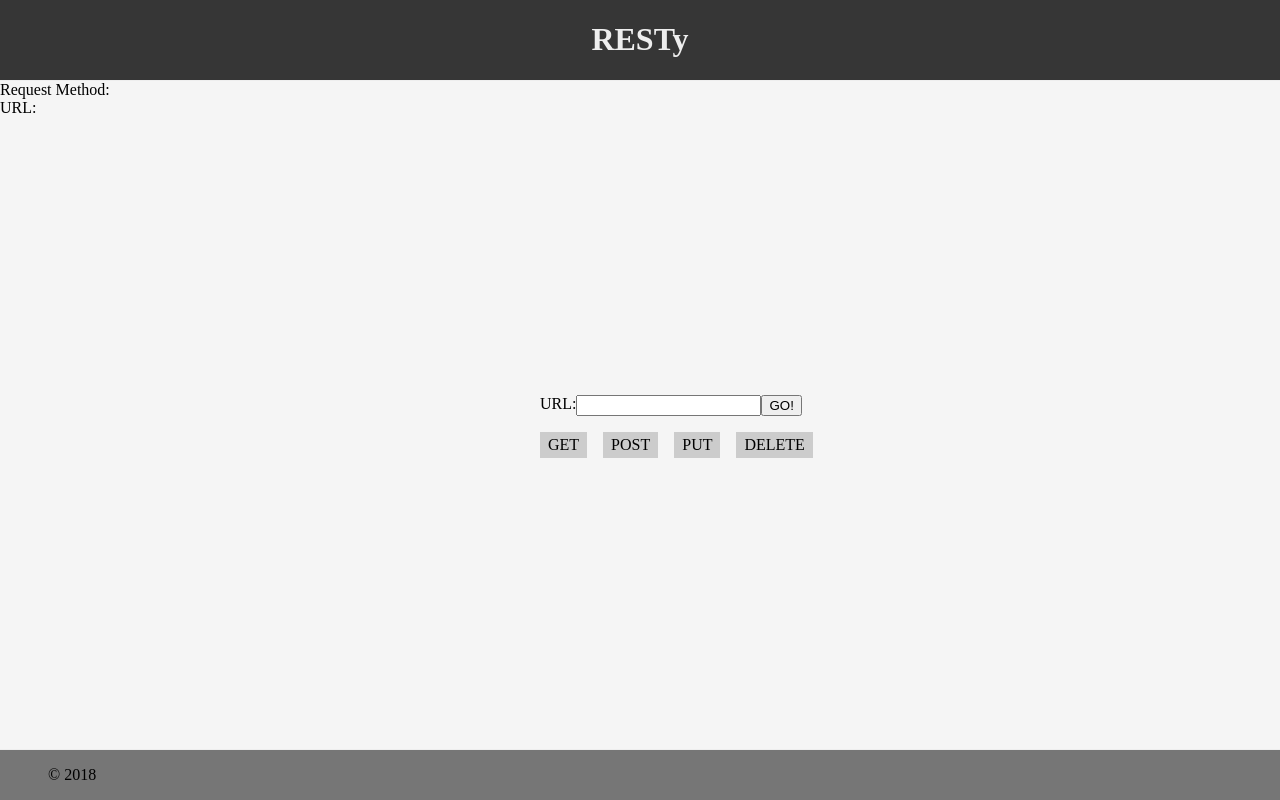
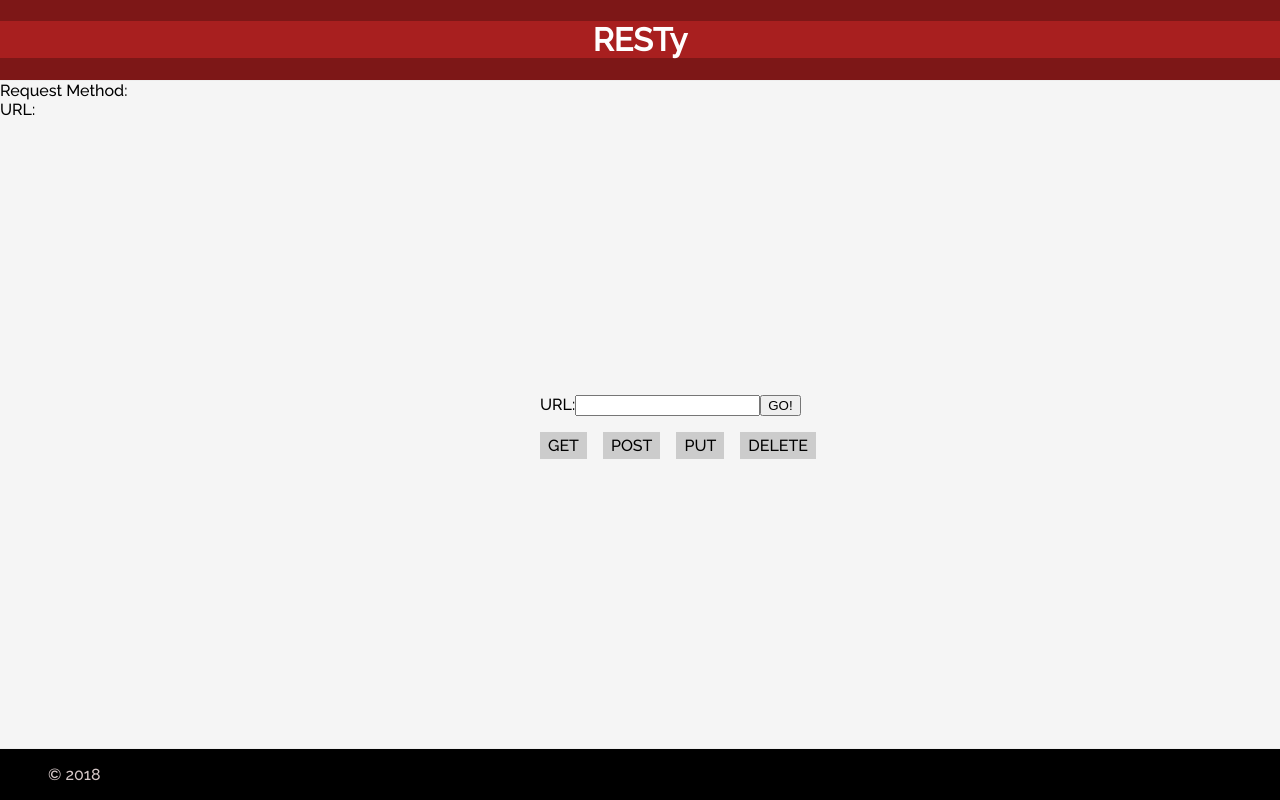
Before and after one commit to Code-Fellows-SpencerTower/resty, a React (Create React App) app: page / in a window 1280 px wide. Built offline with nearby package versions, Linux system fonts and the light colour scheme.

Commit message:
adds scss styling

```diff
--- a/src/app.scss
+++ b/src/app.scss
@@ -1,4 +1,8 @@
+@import url('https://fonts.googleapis.com/css2?family=Raleway:wght@500&display=swap');
+
 $backgroundColor: #f5f5f5;
+$radius: 40%;
+$fontFamily: 'Raleway', sans-serif;
 
 html, body {
   height: 100%;
@@ -14,21 +18,7 @@ body {
     display: flex;
     flex-direction: column;
     height: 100%;
-  }
+    font-family: $fontFamily;
 
-  footer {
-    background: darken($backgroundColor, 50);
-    border-top: 1px solid #eee;
-    padding: 1em 3em;
-    margin: 0;
-  }
-
-  header {
-    background: darken($backgroundColor, 75);
-    border-bottom: 1px solid #eee;
-    color: #eee;
-    padding: 0;
-    margin: 0;
-    text-align: center;
   }
 }
--- /dev/null
+++ b/src/components/footer/footer.scss
@@ -0,0 +1,19 @@
+$backgroundColor: #2b2828;
+$radius: 40%;
+$textColor: rgb(214, 200, 200);
+
+footer {
+  background: darken($backgroundColor, 50);
+  border-top: 1px solid #eee;
+  padding: 1em 3em;
+  margin: 0;
+}
+
+#footer {
+  display: inline-block;
+  margin-left: auto;
+  margin-right: auto;
+  color: $textColor;
+  align-content: center;
+  width: 100%;
+}
--- a/src/components/footer/index.js
+++ b/src/components/footer/index.js
@@ -1,4 +1,6 @@
 import React from 'react';
+
+import './footer.scss';
 
 
 function Footer(props) {
--- a/src/components/form/form.scss
+++ b/src/components/form/form.scss
@@ -1,5 +1,9 @@
+@import url('https://fonts.googleapis.com/css2?family=Raleway:wght@500&display=swap');
+
 $backgroundColor: #efefef;
 $radius: 40%;
+$fontFamily: 'Raleway', sans-serif;
+
 
 form {
   display: inline-block;
@@ -10,15 +14,17 @@ form {
     display: flex;
     margin: 1rem 0;
 
+
     &.methods {
       span {
         cursor: pointer;
         margin-right: 1rem;
         padding: .25rem .5rem;
-        background: #ccc;
+        background: rgb(204, 204, 204);
+        font-family: $fontFamily;
 
         &:hover, &.active {
-          background: #fff;
+          background: rgb(255, 255, 255);
         }
       }
     }
--- /dev/null
+++ b/src/components/header/header.scss
@@ -0,0 +1,23 @@
+@import url('https://fonts.googleapis.com/css2?family=Raleway:wght@500&display=swap');
+
+$textColor: white;
+$backgroundColor: green;
+$fontFamily: 'Raleway', sans-serif;
+$backgroundColor: rgb(168, 31, 31);
+
+
+
+header {
+  background: darken($backgroundColor, 10);
+  border-bottom: 1px solid #eee;
+  color: #eee;
+  padding: 0;
+  margin: 0;
+  text-align: center;
+}
+
+h1 {
+  color: $textColor;
+  font-family: $fontFamily;
+  background-color: $backgroundColor;
+}
--- /dev/null
+++ b/src/components/results/results.scss
@@ -0,0 +1,15 @@
+@import url('https://fonts.googleapis.com/css2?family=Raleway:wght@500&display=swap');
+
+$textColor: grey;
+$backgroundColor: bisque;
+$fontFamily: 'Raleway', sans-serif;
+
+
+
+pre {
+  color: $textColor;
+}
+
+section {
+  background-color: $backgroundColor;
+}
```
Also changed, not shown: src/components/header/index.js (+2 -9 lines), public/lab26-UML.png (added), 1 other file (tests, documents, lock files or other folders).
